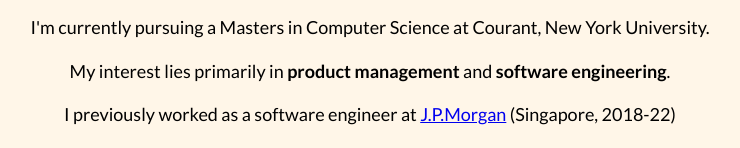
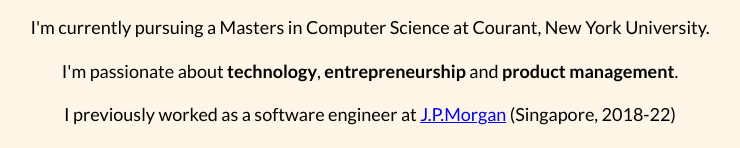
Before and after one commit to karthik-25/karthik-25.github.io, a plain HTML site: page index.html in a window 1280 px wide. Shown: the part 303-451 px from the top of the page, without its empty margins (270-1010 px from the left). Drawn offline with Linux system fonts and the light colour scheme.

Commit message:
edited content

```diff
--- a/index.html
+++ b/index.html
@@ -72,7 +72,7 @@
 
         <p>I'm currently pursuing a Masters in Computer Science at Courant, New York University.</p>
 
-        <p>My interest lies primarily in <b>product management</b> and <b>software engineering</b>.</p>
+        <p>I'm passionate about <b>technology</b>, <b>entrepreneurship</b> and <b>product management</b>.</p>
 
         <p>I previously worked as a software engineer at
             <a href="http://www.jpmorgan.com/">J.P.Morgan</a> (Singapore, 2018-22)
```
